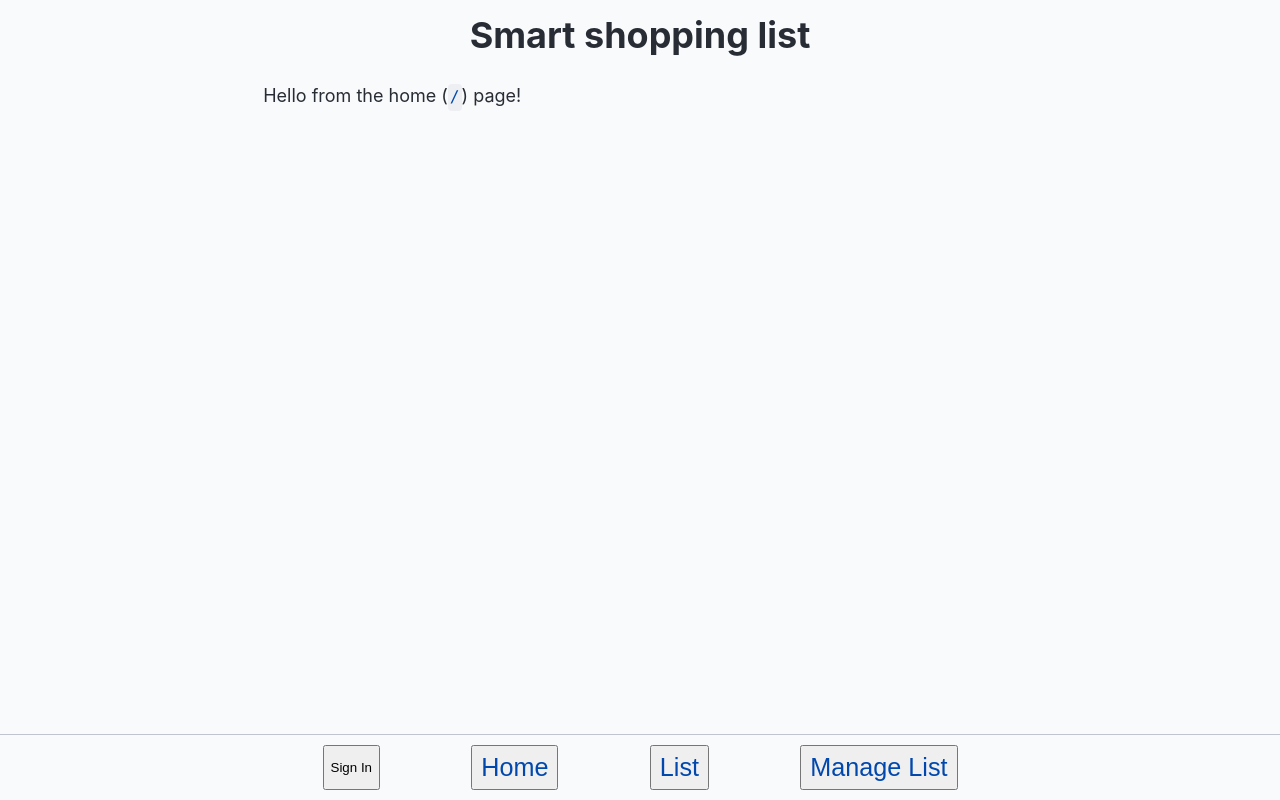
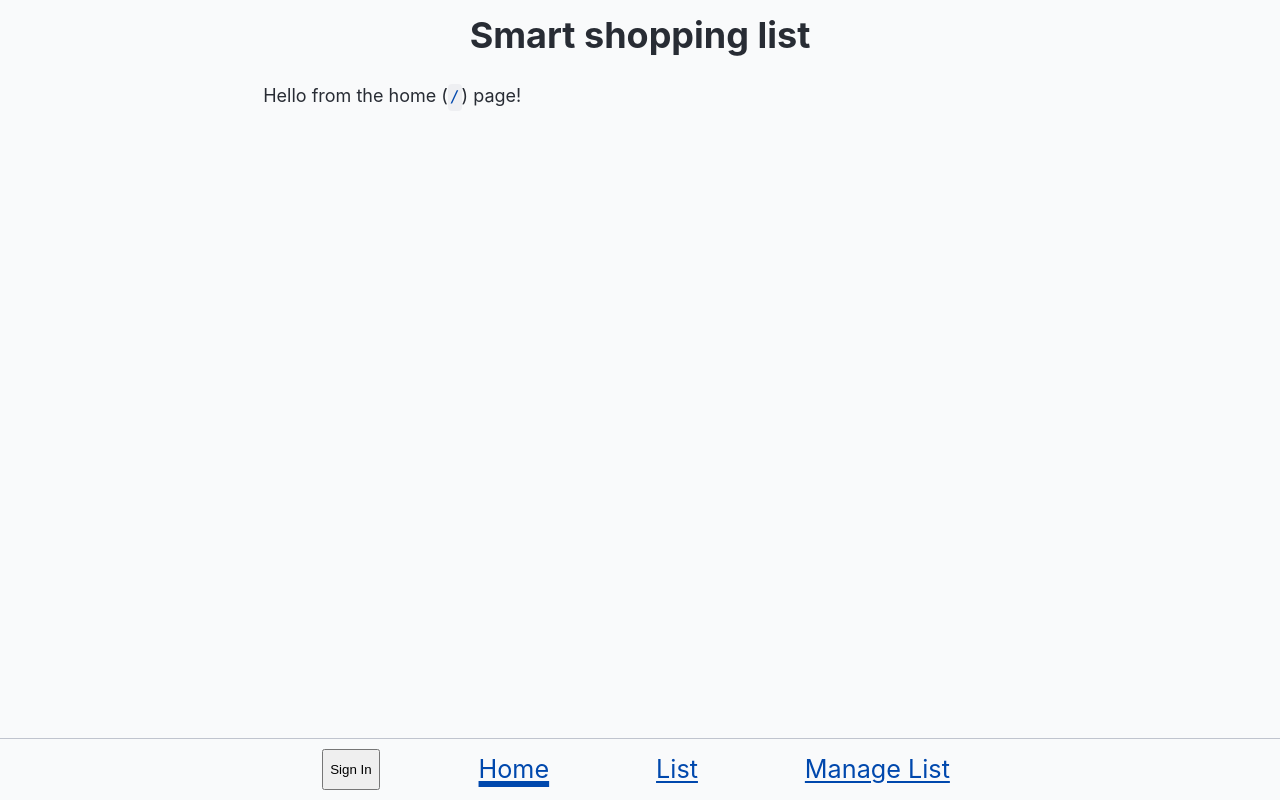
Before and after one commit to the-collab-lab/tcl-77-smart-shopping-list, a React (Vite) app: page / in a window 1280 px wide. Built offline with nearby package versions, Linux system fonts and the light colour scheme; no server answers.

Commit message:
fix: updated nav bar to use NavLink component
Co-authored-by: Maha Ahmed <eternalmaha@users.noreply.github.com>

```diff
--- a/src/views/Layout.css
+++ b/src/views/Layout.css
@@ -57,7 +57,6 @@
 
 .Nav-link {
 	--color-text: var(--color-accent);
-
 	color: var(--color-text);
 	font-size: 1.4em;
 	flex: 0 1 auto;
--- a/src/views/Layout.jsx
+++ b/src/views/Layout.jsx
@@ -1,4 +1,4 @@
-import { Outlet } from 'react-router-dom';
+import { Outlet, NavLink } from 'react-router-dom';
 import { useAuth, SignInButton, SignOutButton } from '../api/useAuth';
 
 import './Layout.css';
@@ -26,15 +26,30 @@ export function Layout() {
 				<nav className="Nav">
 					<div className="Nav-container">
 						{!!user ? <SignOutButton /> : <SignInButton />}
-						<button href="#" className="Nav-link">
+						<NavLink
+							to="/"
+							className={({ isActive, isPending, isTransitioning }) =>
+								`Nav-link ${isPending ? 'pending' : ''} ${isActive ? 'active' : ''} ${isTransitioning ? 'transitioning' : ''}`
+							}
+						>
 							Home
-						</button>
-						<button href="#" className="Nav-link">
+						</NavLink>
+						<NavLink
+							to="/list"
+							className={({ isActive, isPending, isTransitioning }) =>
+								`Nav-link ${isPending ? 'pending' : ''} ${isActive ? 'active' : ''} ${isTransitioning ? 'transitioning' : ''}`
+							}
+						>
 							List
-						</button>
-						<button href="#" className="Nav-link">
+						</NavLink>
+						<NavLink
+							to="/manage-list"
+							className={({ isActive, isPending, isTransitioning }) =>
+								`Nav-link ${isPending ? 'pending' : ''} ${isActive ? 'active' : ''} ${isTransitioning ? 'transitioning' : ''}`
+							}
+						>
 							Manage List
-						</button>
+						</NavLink>
 					</div>
 				</nav>
 			</div>
```
